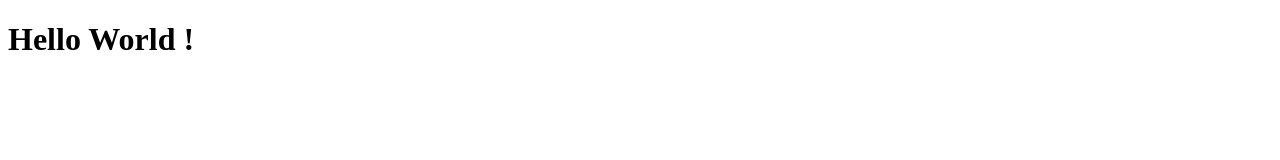
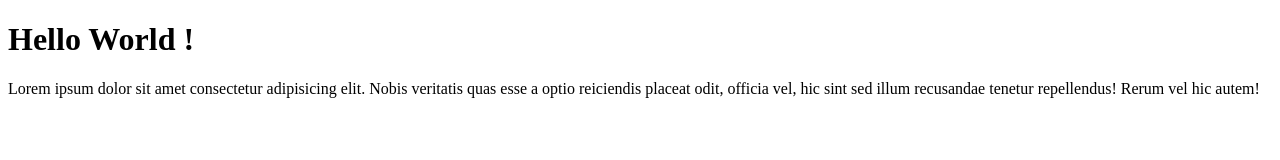
Before and after one commit to kyomikha/my-git-test, a plain HTML site: page index.html in a window 1280 px wide. Drawn offline with Linux system fonts and the light colour scheme.

Commit message:
Menambahkan Paragraph

```diff
--- a/index.html
+++ b/index.html
@@ -8,5 +8,6 @@
   </head>
   <body>
     <h1>Hello World !</h1>
+    <p>Lorem ipsum dolor sit amet consectetur adipisicing elit. Nobis veritatis quas esse a optio reiciendis placeat odit, officia vel, hic sint sed illum recusandae tenetur repellendus! Rerum vel hic autem!</p>
   </body>
 </html>
```
